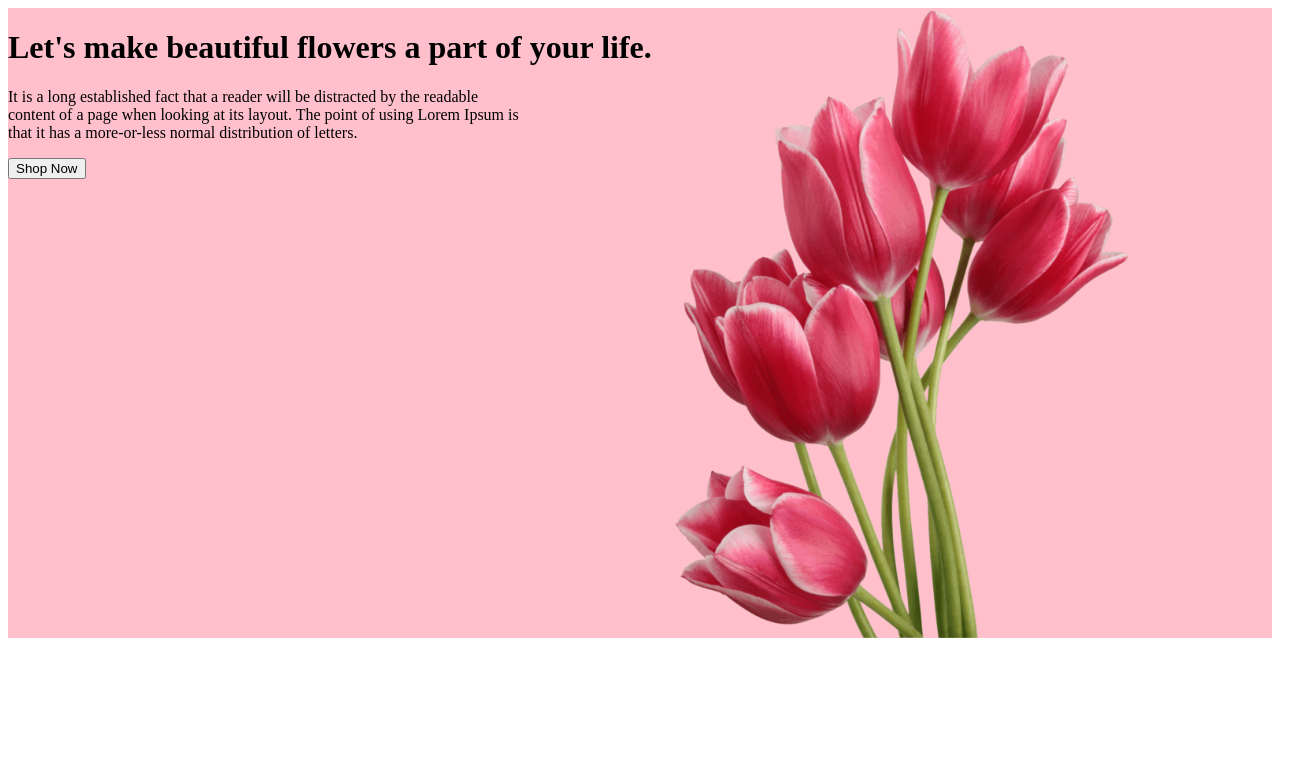
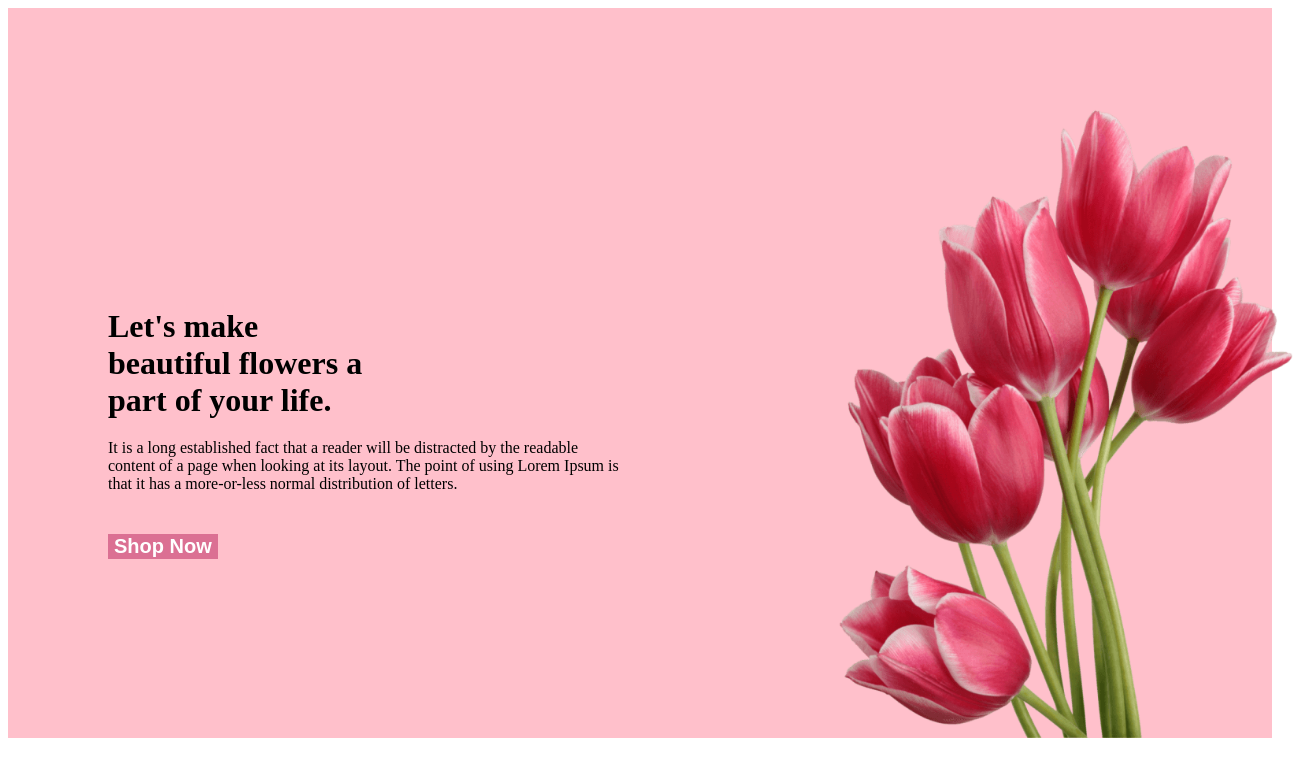
Before and after one commit to mohammadsakin/flower-shop, a plain HTML site: page index.html in a window 1280 px wide. Shown: the whole page, 1316 px wide, since content can reach past the window. Drawn offline with Linux system fonts and the light colour scheme.

Commit message:
second commit

```diff
--- a/index.html
+++ b/index.html
@@ -11,11 +11,11 @@
     <header class="header">
         <div class="continer">
       <div>
-            <h1>Let's make beautiful flowers a part of your life.</h1>
+            <h1 class="title">Let's make <br> beautiful flowers a <br>part of your life.</h1>
             <p>It is a long established fact that a reader will be distracted by the readable <br>
                  content of a page when looking at its layout. The point of using Lorem Ipsum is <br>
                  that it has a more-or-less normal distribution of letters.</p>
-                  <button>Shop Now</button>
+                  <button class="unique">Shop Now</button>
       </div>
         <img class="pic" src="Flower Asset/pngwing 10.png" alt="">
        </div>
--- a/style/flower.css
+++ b/style/flower.css
@@ -3,7 +3,24 @@
 }
 .continer{
     display: flex;
+    align-items: center;
+    padding: 100px;
+    padding-bottom: 0px;
 }
 .continer .pic{
     width: 500px;
+
+}.unique{
+    background-color: palevioletred;
+    color: white;
+    border: 0px;font-size: 20px;
+    font-style: normal;
+    font-weight: 700;
+    margin-top: 25px;
+
 }
+.title{
+display: flex;
+width: 708px;
+margin-bottom: 20px;
+}
```
